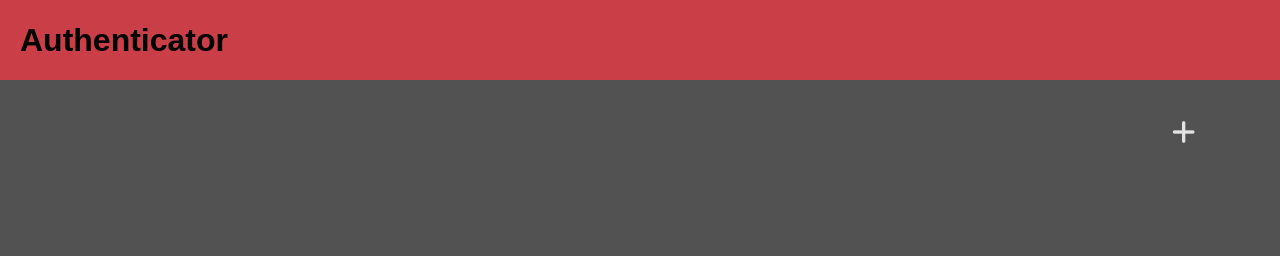
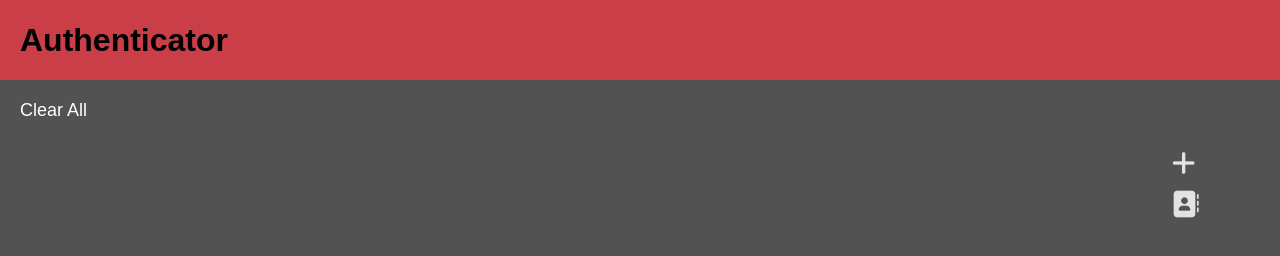
Before and after one commit to wolflorena/summer-practice-hackathon-2k23, a plain HTML site: page index.html in a window 1280 px wide. Drawn offline with nearby package versions, Linux system fonts and the light colour scheme.

Commit message:
Obtain cards from API

```diff
--- a/index.html
+++ b/index.html
@@ -17,15 +17,16 @@
     </header>
 
     <div class="main">
-      <div class="cards" id="cards">
-        <!-- <div class="card">
-          <h2>Code</h2>
-          <h4>Name</h4>
-        </div> -->
-      </div>
+      <button onclick="clearAll()" class="clear">Clear All</button>
+
+      <div class="cards" id="cards"></div>
 
       <button onclick="openPopup();" id="addCard">
         <i class="fa-solid fa-plus fa-2xl"></i>
+      </button>
+
+      <button onclick="fetchFromAPI();" id="addCardAPI">
+        <i class="fa-solid fa-address-book fa-2xl"></i>
       </button>
     </div>
 
--- a/script.js
+++ b/script.js
@@ -5,7 +5,7 @@ window.onload = function () {
   const storedCards = localStorage.getItem("cards");
   if (storedCards) {
     cards = JSON.parse(storedCards);
-    console.log(cards);
+
     cards.forEach((card) => {
       renderCards(card);
     });
@@ -20,6 +20,7 @@ function addCard(name, code) {
 
   cards.push(card);
   saveCardsToLocalStorage();
+  window.location.reload();
   renderCards(card);
 }
 
@@ -53,10 +54,7 @@ function saveCardsToLocalStorage() {
 }
 
 function removeFromLocalStorage(id) {
-  console.log(cards);
   cards = cards.filter((card) => card.id !== id);
-  console.log(cards);
-
   saveCardsToLocalStorage();
 }
 
@@ -104,3 +102,38 @@ function deleteCard(id) {
     }
   });
 }
+
+function fetchFromAPI() {
+  fetch("https://swapi.dev/api/people")
+    .then((res) => res.json())
+    .then((data) => {
+      const results = data.results;
+      const names = results.map((person) => person.name);
+      names.forEach((e) => {
+        addCard(e, generateRandomNumber());
+      });
+    });
+}
+
+function clearAll() {
+  swal({
+    title: "Are you sure?",
+    text: "Once deleted, you will not be able to recover this data!",
+    icon: "warning",
+    buttons: true,
+    dangerMode: true,
+  }).then((willDelete) => {
+    if (willDelete) {
+      swal("Poof! Your imaginary file has been deleted!", {
+        icon: "success",
+      });
+      cards.forEach((card) => {
+        const cardToRemove = document.getElementById(card.id);
+        cardToRemove.remove();
+        removeFromLocalStorage(card.id);
+      });
+    } else {
+      swal("Your imaginary file is safe!");
+    }
+  });
+}
--- a/style.css
+++ b/style.css
@@ -74,7 +74,8 @@ header h1 {
   margin-left: 150px;
 }
 
-.main #addCard {
+.main #addCard,
+.main #addCardAPI {
   margin-left: 90vw;
   margin-top: 25px;
 
@@ -114,3 +115,17 @@ header h1 {
 .swal-icon--success__hide-corners {
   background-color: var(--light-gray);
 }
+
+.clear {
+  background-color: transparent;
+  color: white;
+  border: none;
+  font-size: large;
+
+  margin-bottom: 10px;
+}
+
+#container {
+  width: 10px;
+  height: 10px;
+}
```
